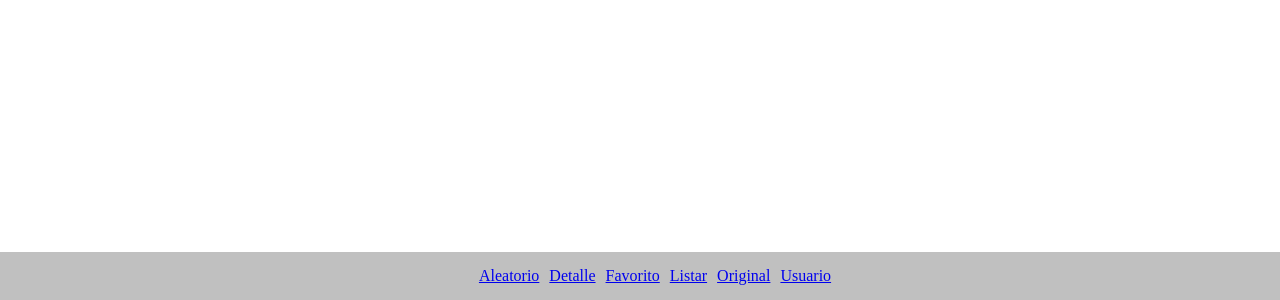
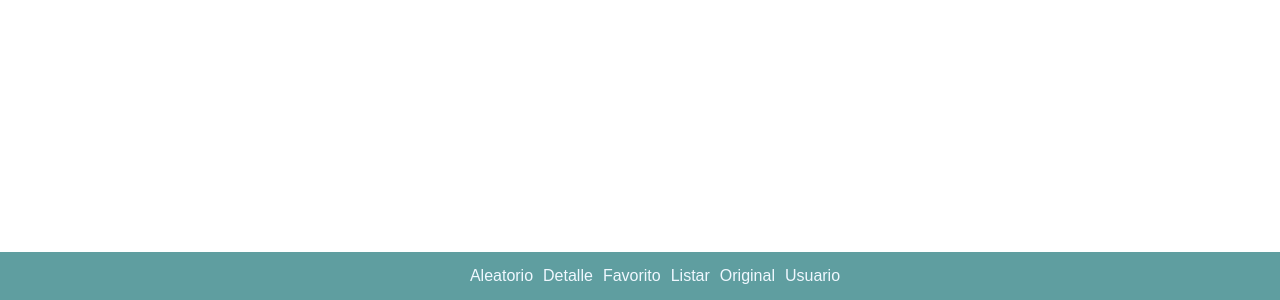
Before and after one commit to alzate25/pokemon, a React (Vite) app: page / in a window 1280 px wide. Shown: the part 500-800 px from the top of the page. Built offline with nearby package versions, Linux system fonts and the light colour scheme.

Commit message:
Version 3

```diff
--- a/src/App.jsx
+++ b/src/App.jsx
@@ -17,15 +17,14 @@ function App() {
     <Router>
       <Menu />
       <Routes>
-        <Route path="/components/aleatorios" element={<Aleatorio />} />
-        <Route path="/components/detalle" element={<Detalle />} />
-        <Route path="/components/favoritos" element={<Favoritos />} />
-        <Route path="/components/listar" element={<Listar />} />
-        <Route path="/components/original" element={<Original />} />
-        <Route path="/components/usuario" element={<Usuario />} />
+        <Route path="/aleatorios" element={<Aleatorio />} />
+        <Route path="/detalle" element={<Detalle />} />
+        <Route path="/favoritos" element={<Favoritos />} />
+        <Route path="/listar" element={<Listar />} />
+        <Route path="/original" element={<Original />} />
+        <Route path="/usuario" element={<Usuario />} />
       </Routes>
     </Router>
-
   )
 }
 
--- a/src/components/menu/style.css
+++ b/src/components/menu/style.css
@@ -1,5 +1,5 @@
 .c-menu{
-    background-color: silver;
+    background-color:cadetblue;
     flex-wrap: wrap;
     position: fixed;
     bottom: 0;
@@ -10,3 +10,15 @@
     width: 100%;
     padding: 15px;
 }
+
+a {
+    font-family: Arial, Helvetica, sans-serif;
+    color: aliceblue;
+    cursor: pointer;
+    text-decoration: none;
+}
+
+a:hover {
+    color: lightcyan;
+    text-decoration:overline;
+}
```
